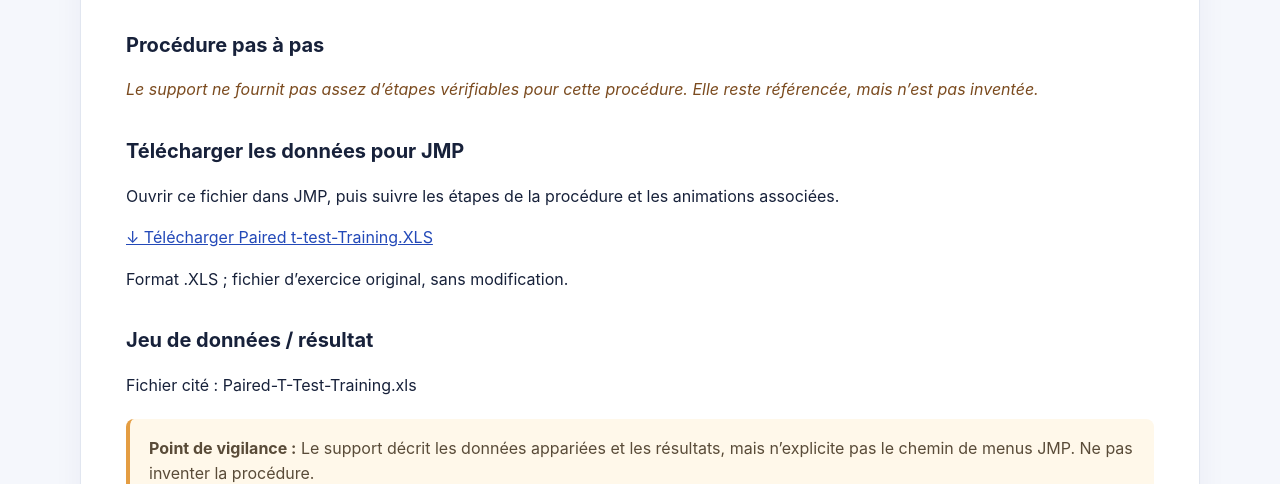
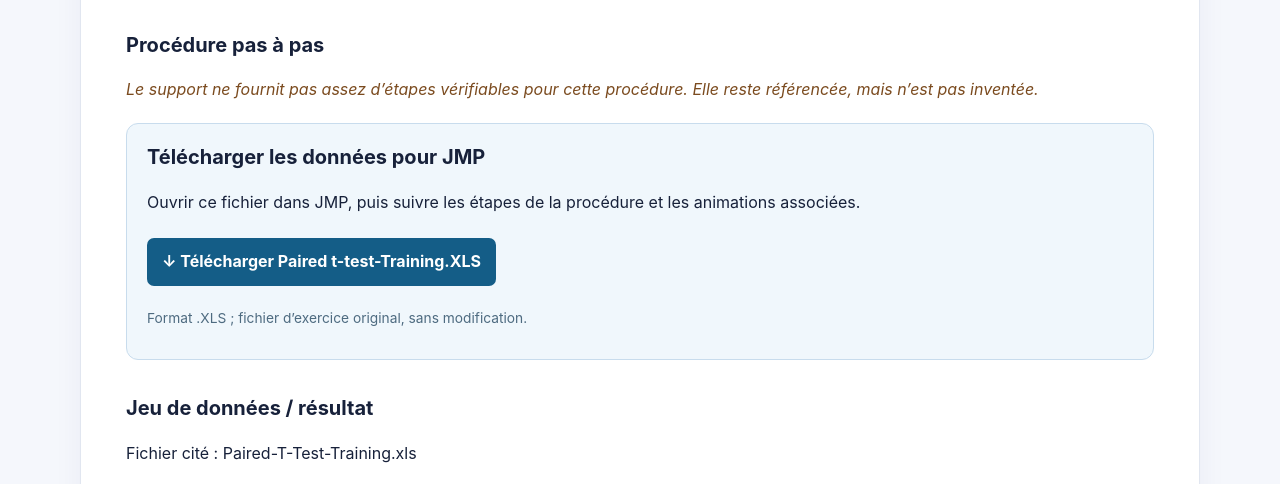
Before and after one commit to Marc-Zolghadri/sixsigma-isae-supmeca, a plain HTML site: page jmp/27-test-t-apparie.html in a window 1280 px wide. Shown: the part 298-782 px from the top of the page. Drawn offline with Linux system fonts and the light colour scheme.

Commit message:
Add files via upload

```diff
--- a/assets/jmp.css
+++ b/assets/jmp.css
@@ -13,3 +13,8 @@
 .jmp-gif-disclaimer{font-size:.84rem;color:#587386}
 .jmp-gif-empty{border-left:4px solid #9eacba;background:#f4f7fa;padding:.8rem 1rem;border-radius:5px;color:#43576a}
 @media(prefers-reduced-motion:reduce){.jmp-gif-card img{animation:none}}
+
+/* Jeux de données des exercices JMP */
+.jmp-data-section{padding:17px 20px;margin:20px 0;border:1px solid #c8dced;background:#f0f7fc;border-radius:12px}
+.jmp-data-section h2{margin-top:0}.jmp-data-download{display:inline-block;margin:7px 0;padding:11px 15px;background:#145d87;color:#fff!important;border-radius:7px;text-decoration:none;font-weight:700;overflow-wrap:anywhere}
+.jmp-data-download:hover{background:#0e4568}.jmp-data-hint{font-size:.86rem;color:#4e6b80}.jmp-library-link{margin-top:12px}
```
